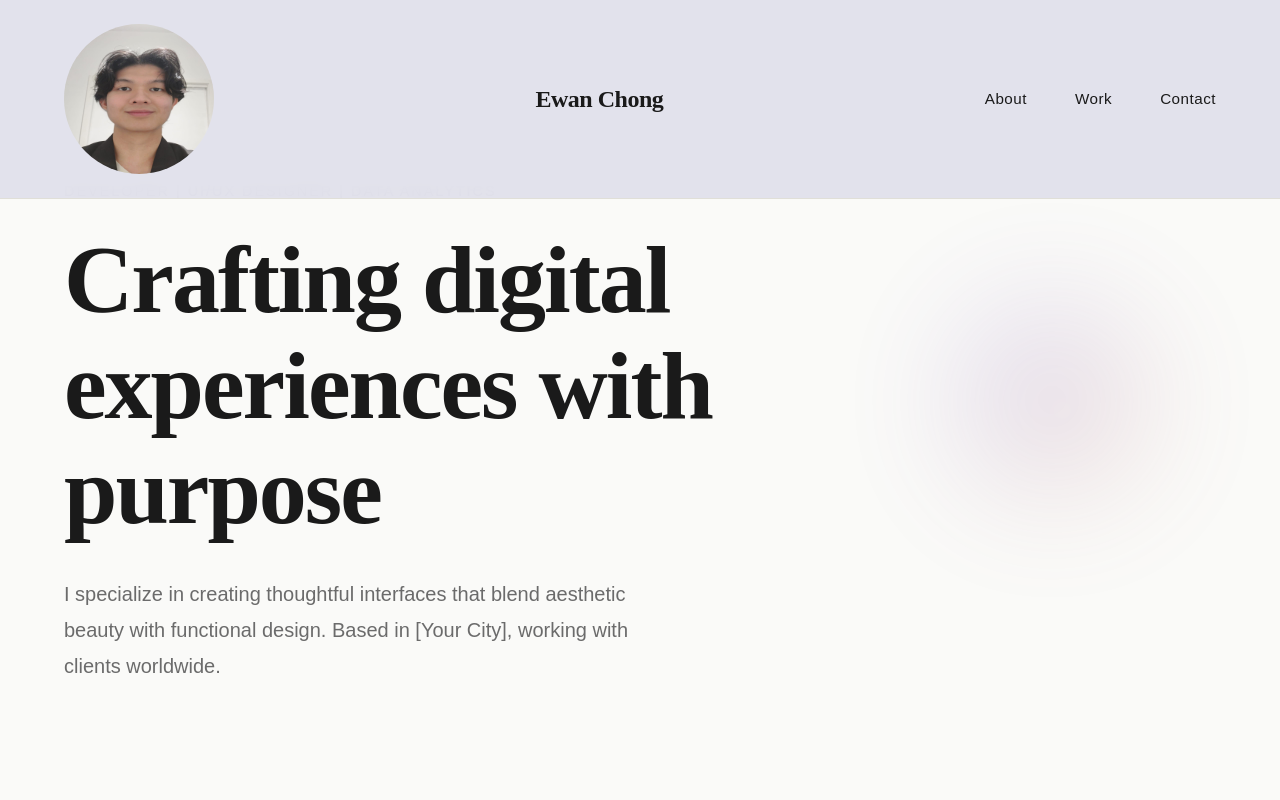
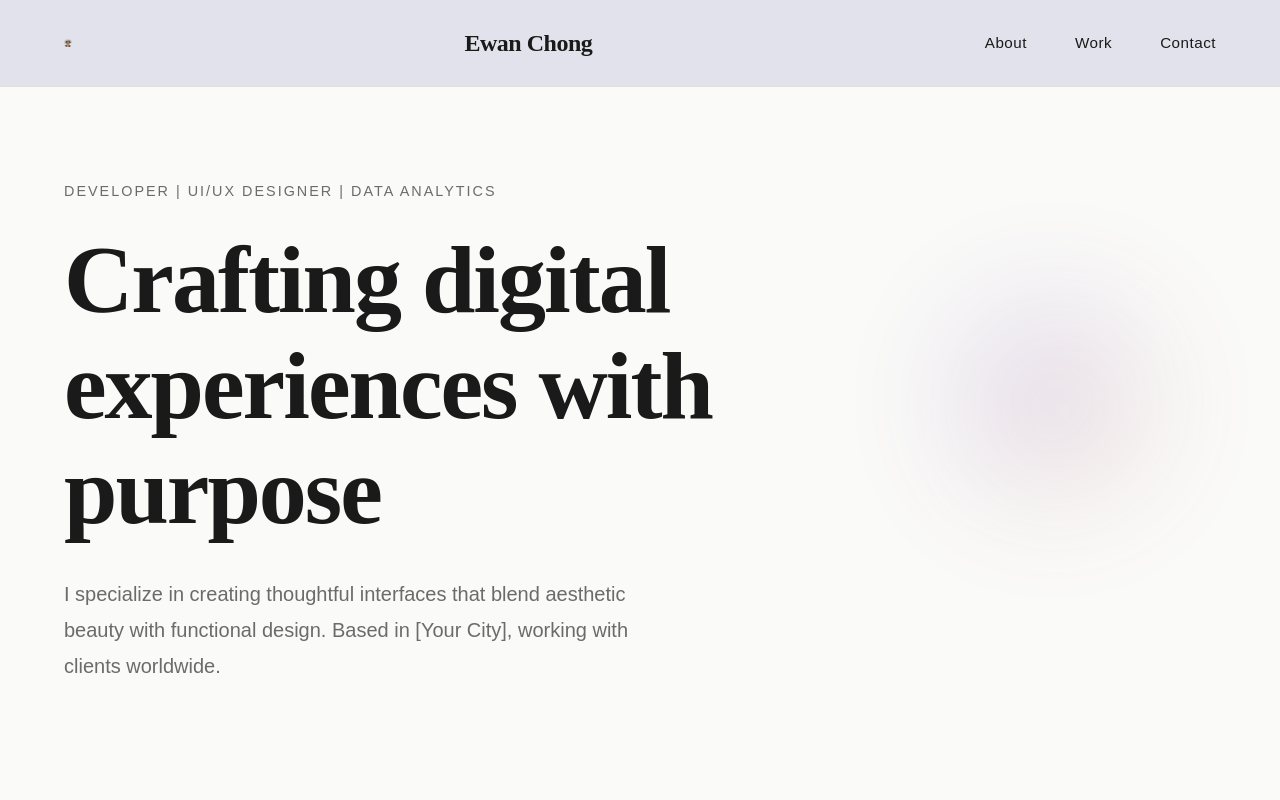
Before and after one commit to ItsEdzer/website-ewanchong, a plain HTML site: page index.html in a window 1280 px wide. Shown: the top 800 px of the page. Drawn offline with Linux system fonts and the light colour scheme.

Commit message:
Updated styling

```diff
--- a/styles/styles.css
+++ b/styles/styles.css
@@ -52,8 +52,8 @@ nav {
 }
 
 .profile-picture {
-  width: 150px;
-  height: 150px;
+  width: 0.5rem;
+  height: 0.5rem;
   border-radius: 50%;
 }
 
```
